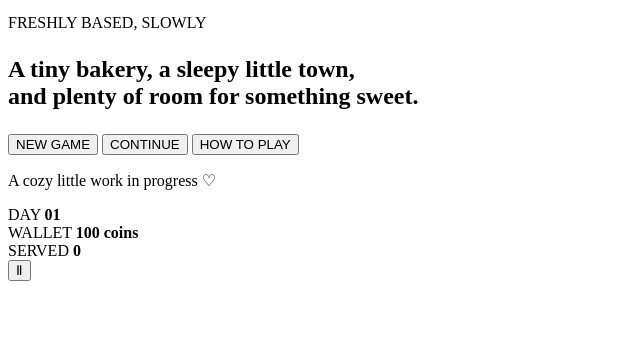
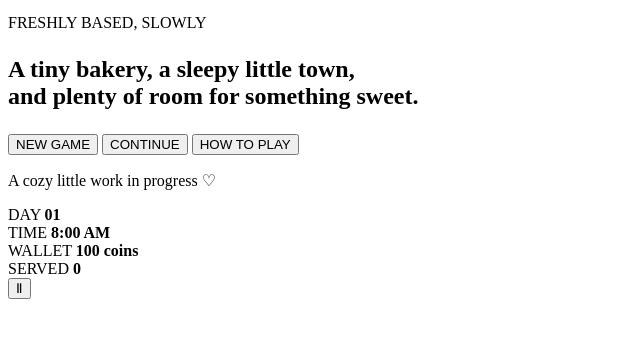
Before and after one commit to whoisciel67-alt/bun-intended, a plain HTML site: page index.html in a window 1280 px wide. Shown: the part 47-384 px from the top of the page, without its empty margins (0-640 px from the left). Drawn offline with Linux system fonts and the light colour scheme.

Commit message:
html: forgot the time whoops

```diff
--- a/index.html
+++ b/index.html
@@ -63,6 +63,11 @@
                     <strong id="dayLabel">01</strong>
                 </div>
 
+                <div class="hud-item">
+                    <span class="hud-label">TIME</span>
+                    <strong id="timeLabel">8:00 AM</strong>
+                </div>
+
                 <div class="hud-item money">
                     <span class="hud-label">WALLET</span>
                     <strong id="moneyLabel">100 coins</strong>
```
